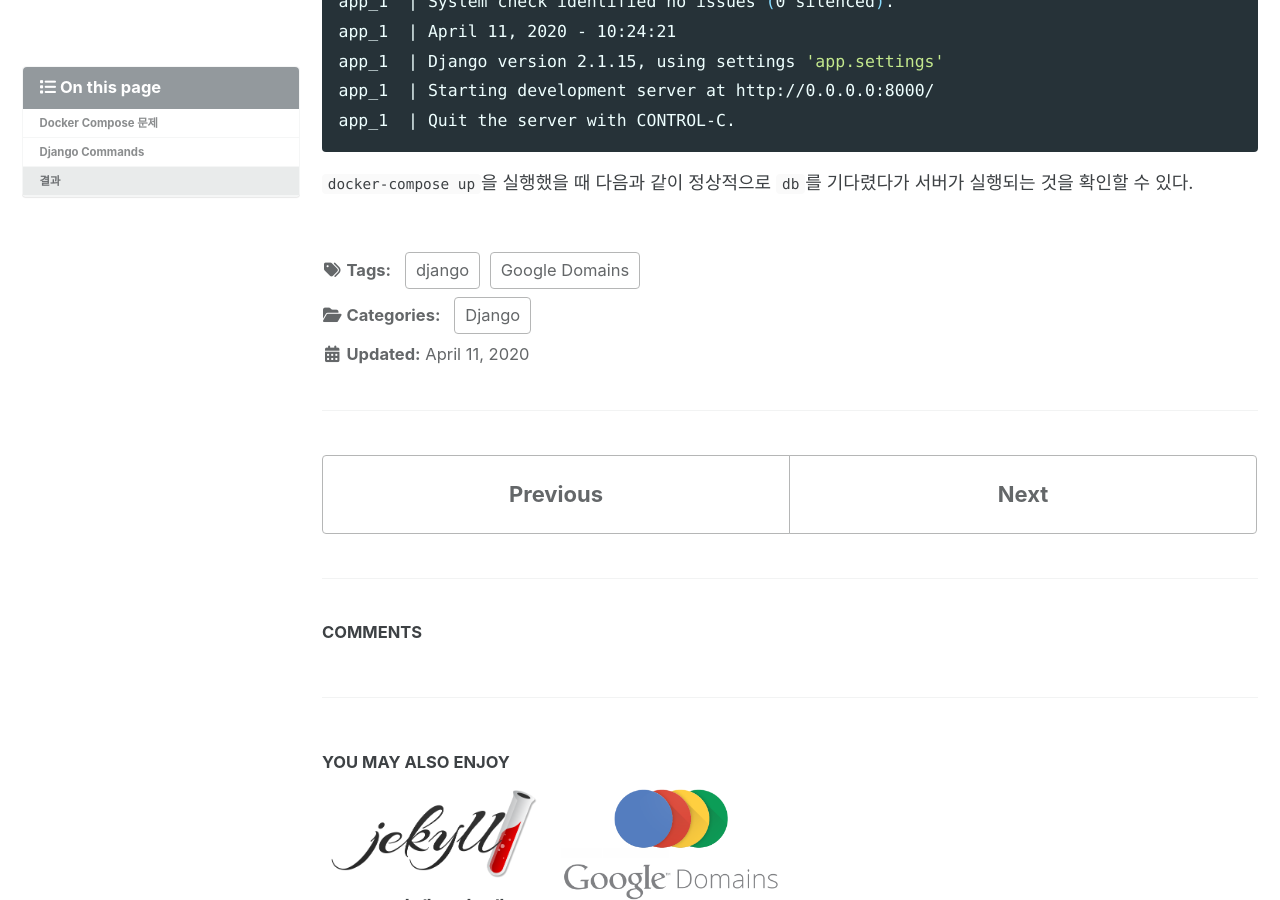
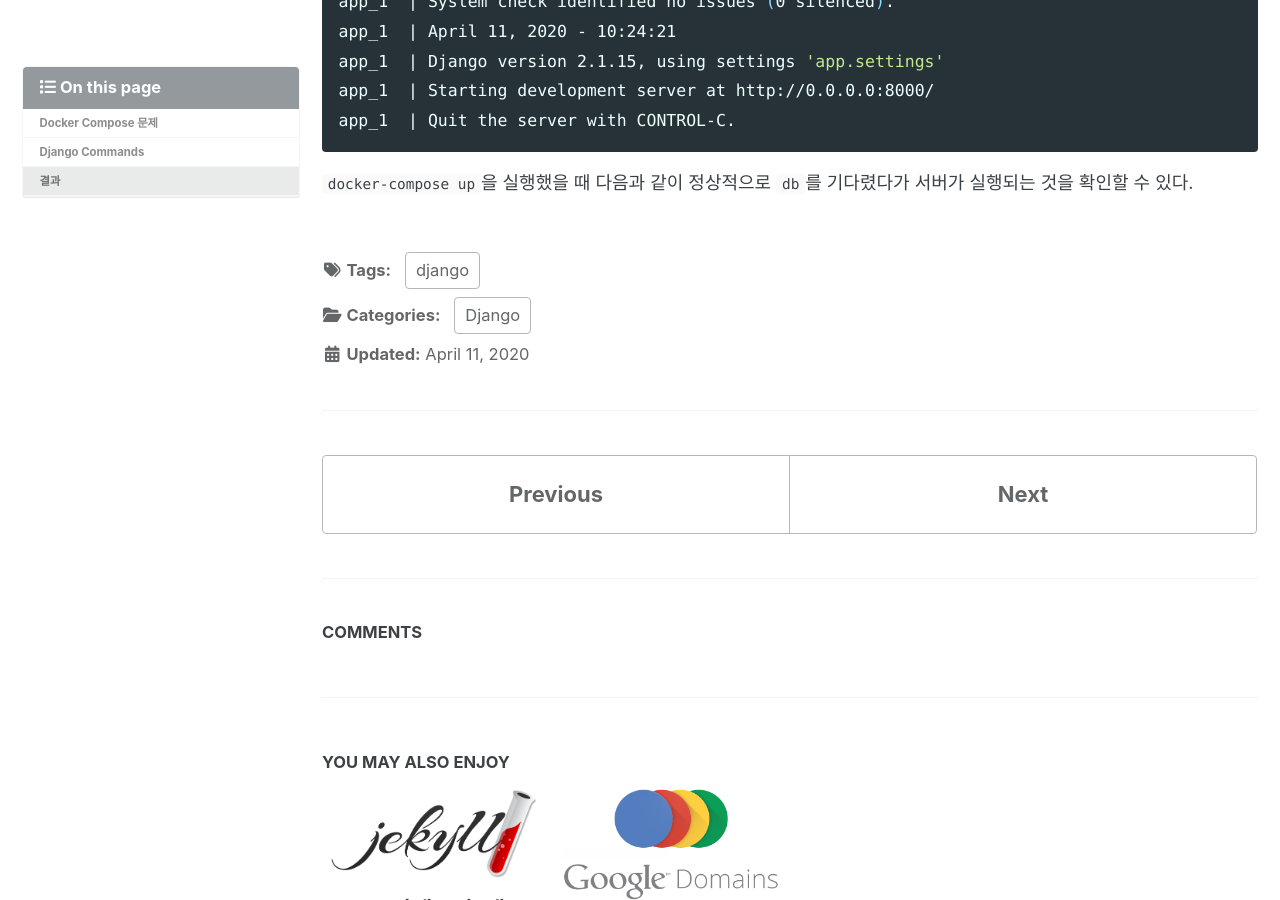
Before and after one commit to joojaeyoon/joojaeyoon.github.io, a Jekyll site: the page built from _posts/2020-04-11-django-commands.md, in a window 1280 px wide and 900 px high, scrolled down 3969 px. Built offline with Jekyll 4.4.1, drawn with Linux system fonts in a browser that asks for light colours; cached includes are drawn as plain includes; nearby versions of some CDN libraries; comment, search, counter and statistics services are not loaded.

Commit message:
change tag

```diff
--- a/_posts/2020-04-11-django-commands.md
+++ b/_posts/2020-04-11-django-commands.md
@@ -13,7 +13,6 @@ categories:
 
 tags:
   - django
-  - Google Domains
 ---
 
 # Docker Compose 문제
```
